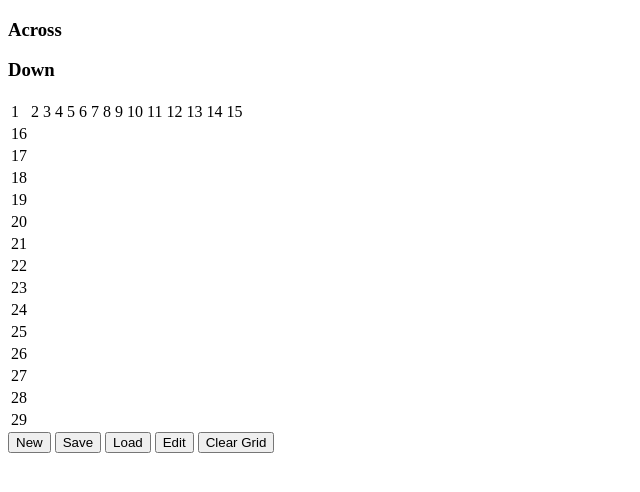
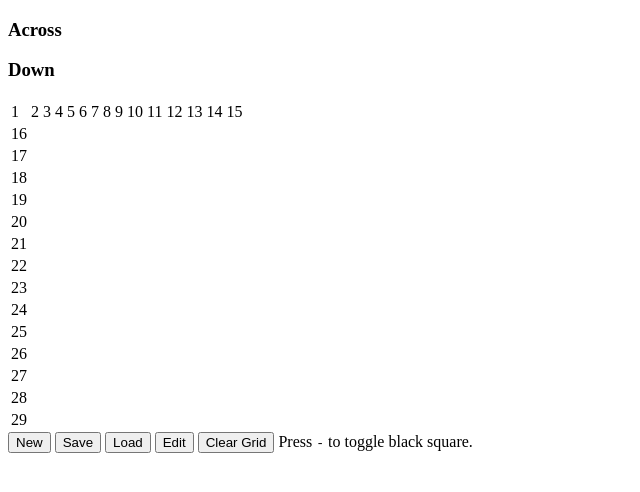
Before and after one commit to RuairidhWilliamson/crossword, a website built with Vite: page src/index.html in a window 1280 px wide. Shown: the whole page, without its empty margins (0-640 px from the left). Built offline with nearby package versions, Linux system fonts and the light colour scheme.

Commit message:
Added hint

```diff
--- a/src/index.html
+++ b/src/index.html
@@ -31,6 +31,9 @@
             <button class="load">Load</button>
             <button class="toggle-edit">Edit</button>
             <button class="clear">Clear Grid</button>
+            <span>
+                Press <kbd>-</kbd> to toggle black square.
+            </span>
         </div>
     </body>
 </html>
```
